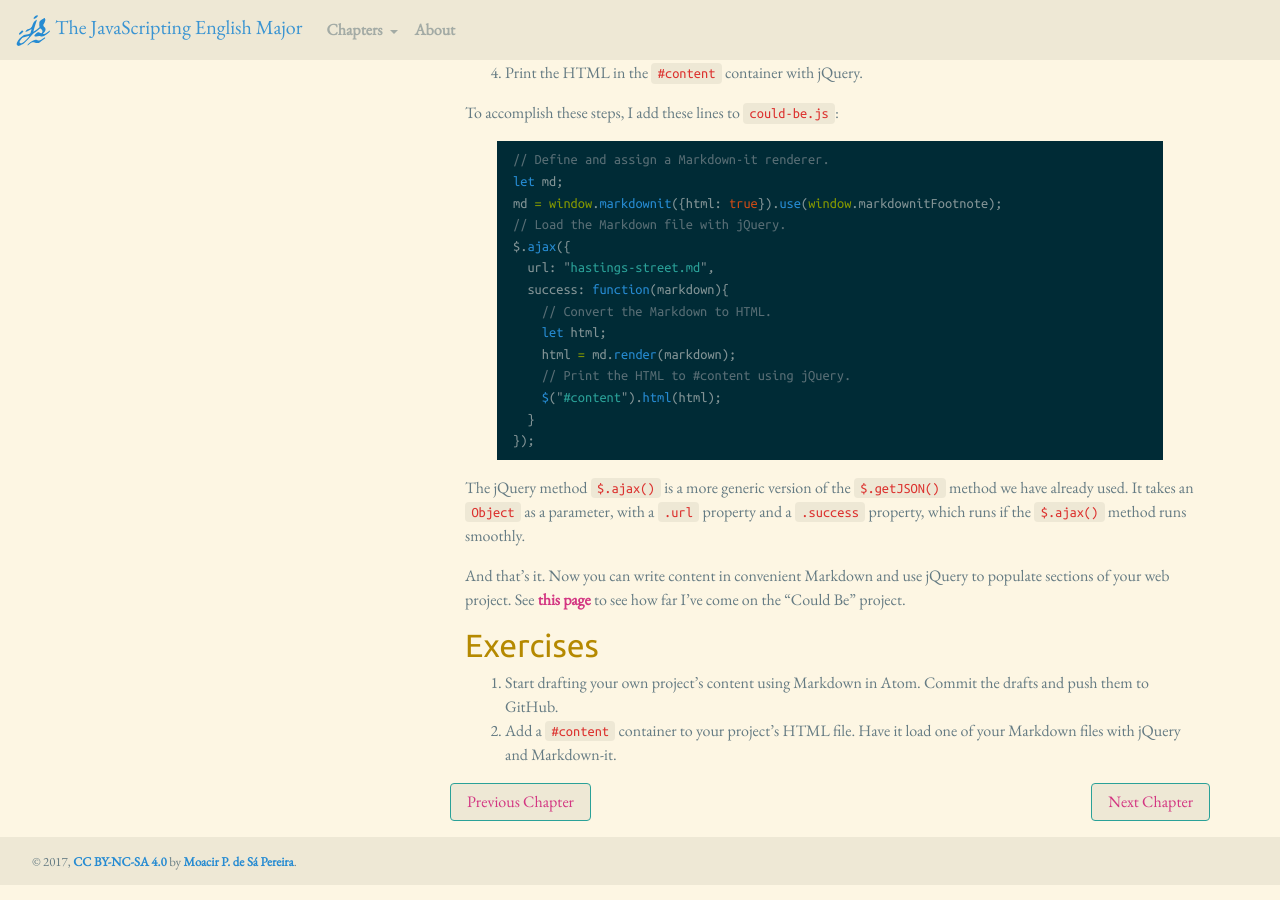
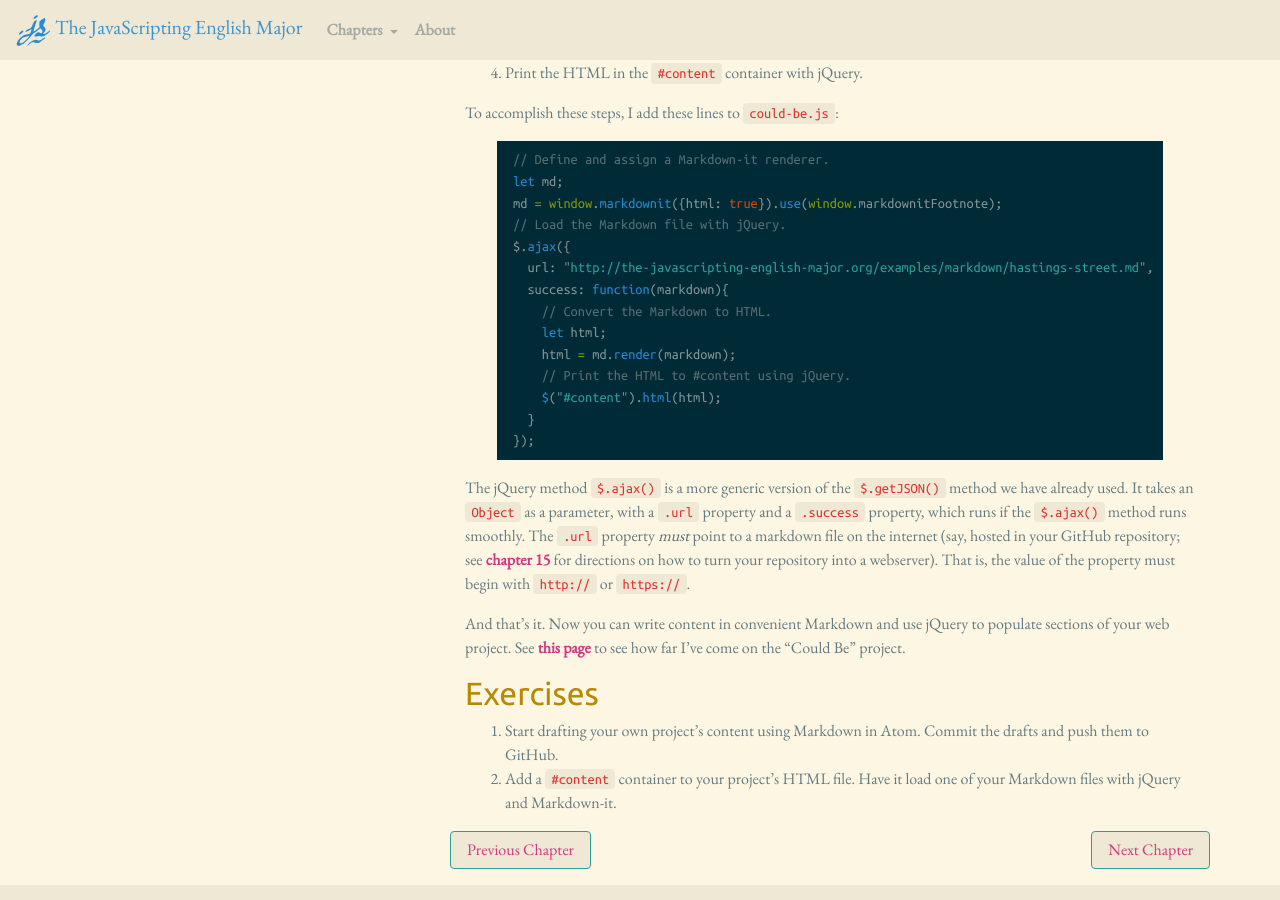
Before and after one commit to muziejus/javascripting-english-major, a Jekyll site: the page built from 12-markdown.md, in a window 1280 px wide and 900 px high, scrolled down 1878 px. Built offline with Jekyll 4.4.1, drawn with Linux system fonts in a browser that asks for light colours; nearby versions of some CDN libraries.

Commit message:
Add url uncertainty wrt markdown. Stupid cors.

```diff
--- a/12-markdown.md
+++ b/12-markdown.md
@@ -146,7 +146,11 @@ $.ajax({
 The jQuery method `$.ajax()` is a more generic version of the `$.getJSON()`
 method we have already used. It takes an `Object` as a parameter, with a
 `.url` property and a `.success` property, which runs if the `$.ajax()` method
-runs smoothly.
+runs smoothly. The `.url` property _must_ point to a markdown file on the
+internet (say, hosted in your GitHub repository; see [chapter
+15](/15-go-live#going-live) for directions on how to turn your repository into
+a webserver). That is, the value of the property must begin with `http://` or
+`https://`.
 
 And that’s it. Now you can write content in convenient Markdown and use jQuery
 to populate sections of your web project. See [this
```
Also changed, not shown: other parts of 12-markdown.md (+1 -1 lines).
